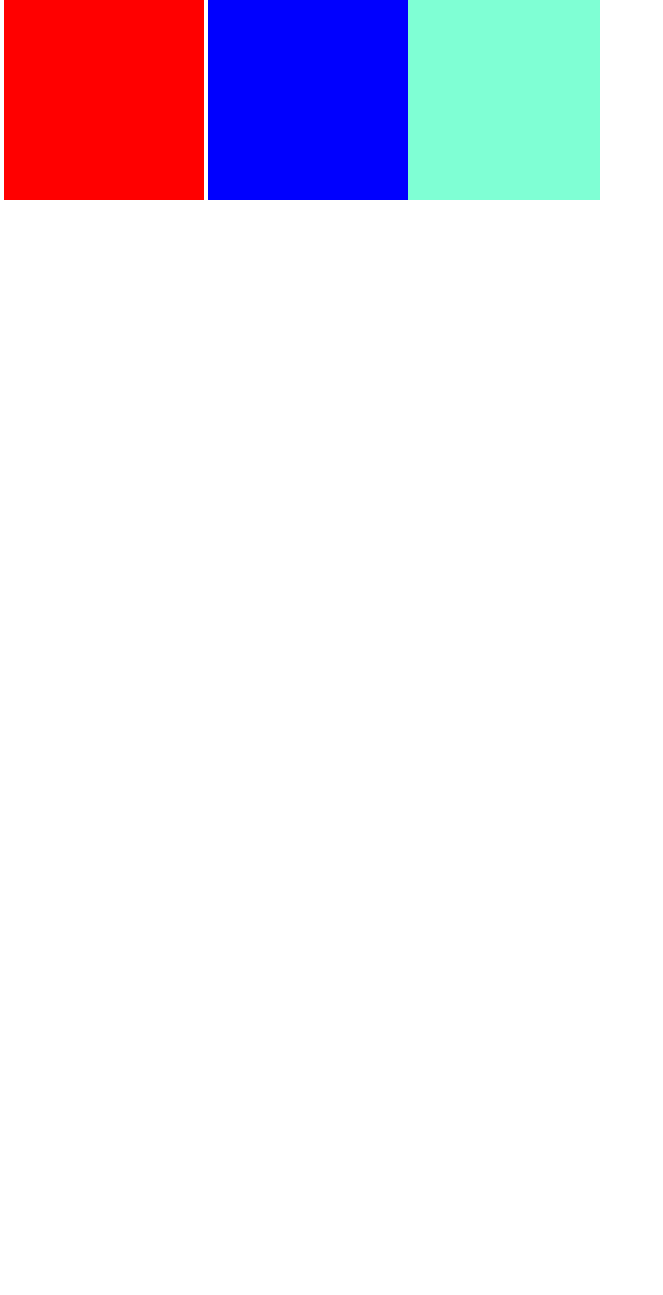
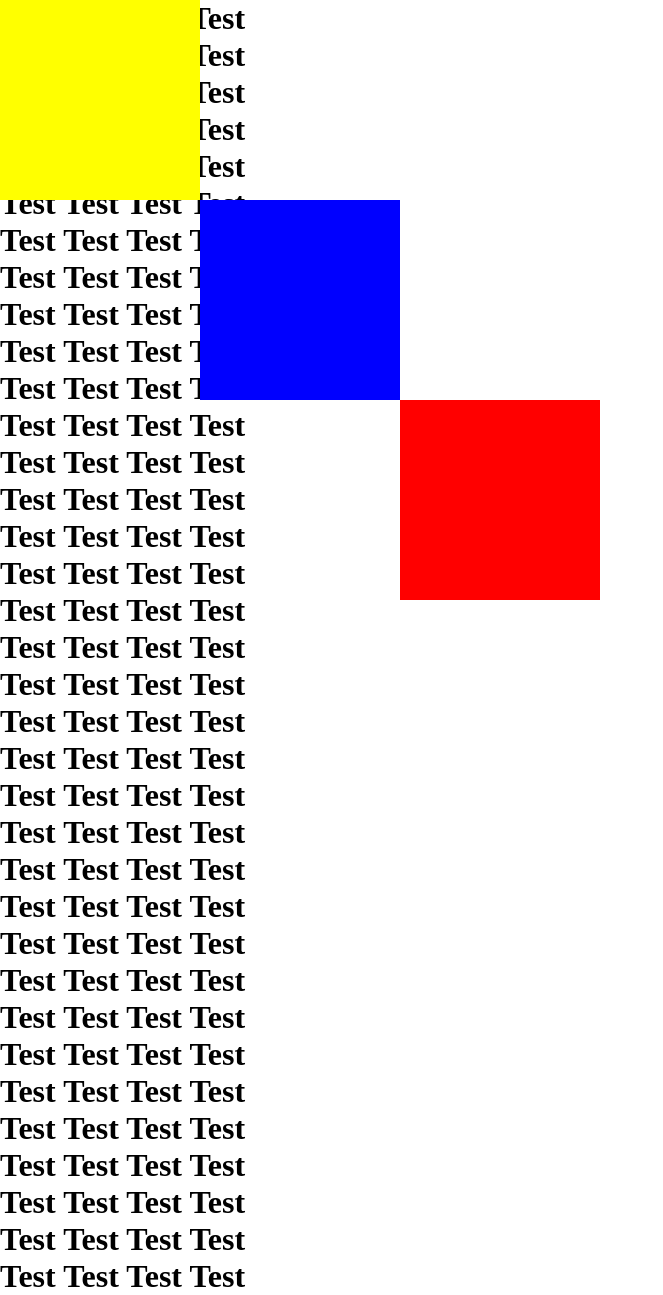
Before and after one commit to Nywaa/Web-Development-EX, a plain HTML site: page CSS-Labs/index.html in a window 1280 px wide. Shown: the whole page, without its empty margins (0-663 px from the left). Before the commit the page ends 800 px from the top, so only its background shows below. Drawn offline with Linux system fonts and the light colour scheme.

Commit message:
Playing around with absolute and fixed position

```diff
--- a/CSS-Labs/css/style.css
+++ b/CSS-Labs/css/style.css
@@ -12,30 +12,36 @@ h1
 /* -- Class Selector -- */
 .top-container
 {
-    background-color: aquamarine;
+    background-color: red;
     height: 200px;
     width: 200px;
-    display: inline-block;
-    position: relative;
+    position: absolute;
+    top: 400px;
     left: 400px;
 }
 
 .mid-container
 {
-    background-color: red;
+    background-color: blue;
     height: 200px;
     width: 200px;
-    display: inline-block;
-    position: relative;
-    right: 200px;
+    position: absolute;
+    top: 200px;
+    left: 200px;
 }
 
 .bottom-container
 {
-    background-color: blue;
+    background-color: yellow;
     height: 200px;
     width: 200px;
-    display: inline-block;
-    position: relative;
-    right: 200px;
+    position: absolute;
 }
+
+.fixed-container
+{
+    background-color: orange;
+    height: 200px;
+    width: 200px;
+    position: fixed;
+}
--- a/CSS-Labs/index.html
+++ b/CSS-Labs/index.html
@@ -10,6 +10,10 @@
         <title>Nywaa's Laboratory - CSS Section</title>
     </head>
     <body>
+        <div class="fixed-container">
+
+        </div>
+
         <div class="top-container">
 
         </div>
@@ -19,5 +23,40 @@
         <div class="bottom-container">
 
         </div>
+        <h1>Test Test Test Test </h1>
+        <h1>Test Test Test Test </h1>
+        <h1>Test Test Test Test </h1>
+        <h1>Test Test Test Test </h1>
+        <h1>Test Test Test Test </h1>
+        <h1>Test Test Test Test </h1>
+        <h1>Test Test Test Test </h1>
+        <h1>Test Test Test Test </h1>
+        <h1>Test Test Test Test </h1>
+        <h1>Test Test Test Test </h1>
+        <h1>Test Test Test Test </h1>
+        <h1>Test Test Test Test </h1>
+        <h1>Test Test Test Test </h1>
+        <h1>Test Test Test Test </h1>
+        <h1>Test Test Test Test </h1>
+        <h1>Test Test Test Test </h1>
+        <h1>Test Test Test Test </h1>
+        <h1>Test Test Test Test </h1>
+        <h1>Test Test Test Test </h1>
+        <h1>Test Test Test Test </h1>
+        <h1>Test Test Test Test </h1>
+        <h1>Test Test Test Test </h1>
+        <h1>Test Test Test Test </h1>
+        <h1>Test Test Test Test </h1>
+        <h1>Test Test Test Test </h1>
+        <h1>Test Test Test Test </h1>
+        <h1>Test Test Test Test </h1>
+        <h1>Test Test Test Test </h1>
+        <h1>Test Test Test Test </h1>
+        <h1>Test Test Test Test </h1>
+        <h1>Test Test Test Test </h1>
+        <h1>Test Test Test Test </h1>
+        <h1>Test Test Test Test </h1>
+        <h1>Test Test Test Test </h1>
+        <h1>Test Test Test Test </h1>
     </body>
 </html>
```
